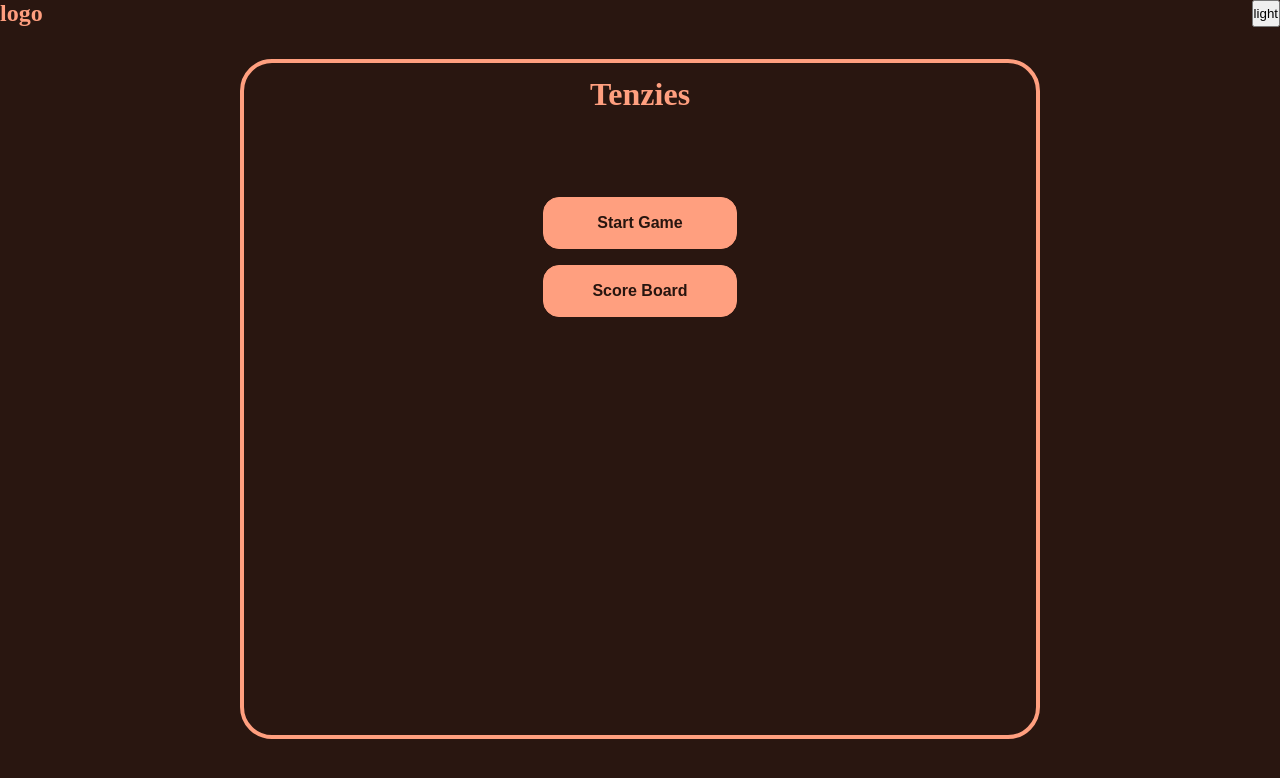
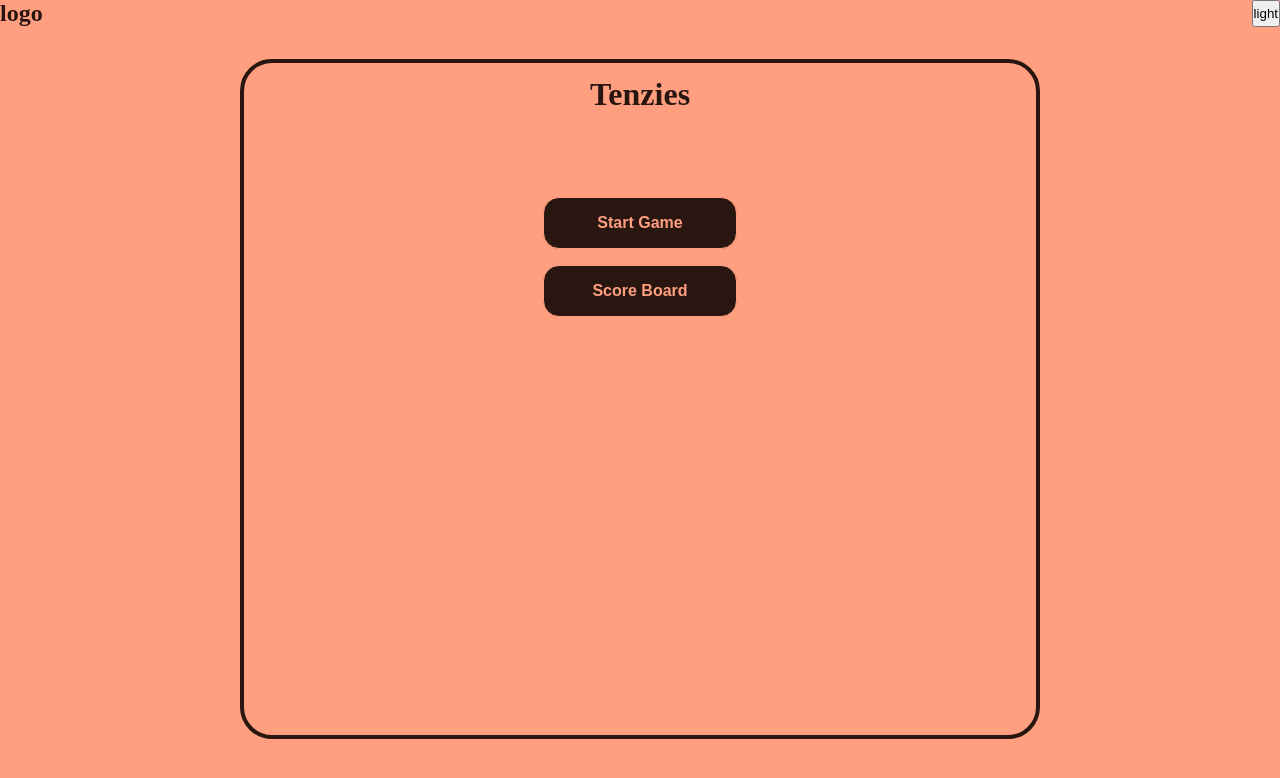
Before and after one commit to Vhickyy/tenzies-v2, a React (Vite) app: page / in a window 1280 px wide. Shown: the top 778 px of the page. Built offline with nearby package versions, Linux system fonts and the light colour scheme.

Commit message:
set up theme functionality

```diff
--- a/src/App.tsx
+++ b/src/App.tsx
@@ -1,4 +1,4 @@
-import styled from "styled-components";
+import styled, {ThemeProvider}from "styled-components";
 import DiceWrapper from "./components/DiceWrapper";
 // import Header from "./components/Header";
 import Scores from "./components/Scores";
@@ -7,21 +7,26 @@ import { useTenzies } from "./context/TenziesContext";
 import End from "./components/End";
 import { Button } from "./styles/ButtonStyle";
 
-
+const lightTheme = {
+  color:"#291610",
+  background:"#ff9f7f"
+}
+const darkTheme = {
+  color:"#ff9f7f",
+  background:"#291610"
+}
 function App() {
   const {start,checkScore,startGame,end,checkScoreBoard} = useTenzies();
-  const [theme,setTheme] = useState('light');
-  const change = () => {
-    if(theme === 'light'){
-      setTheme('dark')
-    }else
-    setTheme('light')
+  const [theme,setTheme] = useState(true);
+  const toggleTheme = () => {
+    setTheme(preVal => !preVal)
   }
   return (
+    <ThemeProvider theme={theme ? lightTheme : darkTheme}>
       <Wrapper>
         <div className="header">
             <h2>logo</h2>
-          <button onClick={change}>{theme === 'light' ? "light": "dark"}</button>
+            <button onClick={toggleTheme}>{theme ? "light": "dark"}</button>
           </div>
         <div className="main">
             <div className="title">
@@ -30,27 +35,25 @@ function App() {
             {!start && !checkScore && !end && <div className="btnContainer">
               <Button onClick={startGame}>Start Game</Button>
               <Button onClick={checkScoreBoard}>Score Board</Button>
-            {/* <button onClick={startGame}>Start Game</button> */}
-            {/* <button onClick={checkScoreBoard}>Score Board</button> */}
             </div>}
             {start ? <DiceWrapper/> : checkScore ? <Scores /> : end ? <End/> : null}
         </div>
       </Wrapper>
+    </ThemeProvider>
   )
 }
 
 export default App;
 
 const Wrapper = styled.main`
-  background-color: #291610;
-  color: white;
-  color: #ff9f7f;
+  background-color: ${(props)=> props.theme.background};
+  color: ${(props)=> props.theme.color};
   height: 100vh;
   .main{
     width: min(95%,50rem);
     margin: 2rem auto;
-    border: .25rem solid #ff9f7f;
-    min-height: 85vh;
+    border: .25rem solid ${(props)=> props.theme.color};
+    height: 85vh;
     text-align: center;
     padding: .8rem 1rem;
     display: flex;
@@ -70,6 +73,5 @@ const Wrapper = styled.main`
     place-content: center;
     row-gap: 1rem;
     height: 15rem;
-
   }
 `
--- a/src/components/DiceFace.tsx
+++ b/src/components/DiceFace.tsx
@@ -1,6 +1,6 @@
 import styled from "styled-components";
 import { useTenzies } from "../context/TenziesContext";
-const DiceFace = ({value,id,isHeld}:{value:number,id:number,isHeld:boolean}) => {
+const DiceFace = ({value,id,isHeld}:{value:number,id?:number | undefined,isHeld?:boolean}) => {
   const {holdDice} = useTenzies();
   let dotStyle:string = '';
   if(value === 1){
@@ -25,7 +25,7 @@ const DiceFace = ({value,id,isHeld}:{value:number,id:number,isHeld:boolean}) =>
   };
   return (
     <Wrapper>
-        <div className={`dotface ${dotStyle}`} onClick={()=>holdDice(id)} style={isHeld ? {backgroundColor:"green"} : {backgroundColor:"black"}}>
+        <div className={`dotface ${dotStyle}`} onClick={()=> holdDice(id)} style={isHeld === true ? {backgroundColor:"green"} : isHeld === false ? {backgroundColor:"black"} : {backgroundColor:"black"}}>
          {fun()}
         </div>
     </Wrapper>
--- a/src/components/DiceWrapper.tsx
+++ b/src/components/DiceWrapper.tsx
@@ -36,8 +36,8 @@ const DiceWrapper = () => {
   )
 }
 export default DiceWrapper;
+const Wrapper = styled.div`
 
-const Wrapper = styled.div`
 display: grid;
 place-items: center;
 gap: .7rem;
--- a/src/components/End.tsx
+++ b/src/components/End.tsx
@@ -3,7 +3,7 @@ import {useTenzies} from '../context/TenziesContext';
 import { Button } from '../styles/ButtonStyle';
 const End = () => {
   const {roll,diceArray,counter,startGame,checkScoreBoard,goHome} = useTenzies();
-  const everyfun = diceArray.every(dice=> dice.value === diceArray[0].value);
+  const everyfun = diceArray.every(dice=> dice.value === diceArray[0].value && dice.isHeld);
 
   return (
     <Wrapper>
@@ -13,7 +13,7 @@ const End = () => {
           {everyfun ? <p>You won!</p> : <p>You failed!</p>}
           {everyfun && <div>{diceArray[0].value}</div>}
         </div>
-        <p>Time: {10 - counter}s</p>
+        <p>Time-left: {counter}s</p>
       </div>
       <div className='btn-group'>
         <Button onClick={startGame}>Play Again</Button>
--- a/src/components/Scores.tsx
+++ b/src/components/Scores.tsx
@@ -2,8 +2,9 @@ import {useTenzies} from '../context/TenziesContext';
 import {useEffect} from 'react';
 import styled from 'styled-components';
 import { Button } from '../styles/ButtonStyle';
+import DiceFace from './DiceFace';
 const Scores = () => {
-  const {setScore,} = useTenzies()
+  const {setScore,scoreArray} = useTenzies()
   useEffect(()=>{
     const newScore = JSON.parse(`${localStorage.getItem('score')}`);
     setScore(newScore)
@@ -16,47 +17,22 @@ const Scores = () => {
           <p>Rolls</p>
           <p>Time Taken</p>
         </div>
-        <div className='grid'>
-          <p>2</p>
-          <p>2</p>
-          <p>2</p>
-        </div>
-        <div className='grid'>
-          <p>2</p>
-          <p>2</p>
-          <p>2</p>
-        </div>
-        <div className='grid'>
-          <p>2</p>
-          <p>2</p>
-          <p>2</p>
-        </div>
-        <div className='grid'>
-          <p>2</p>
-          <p>2</p>
-          <p>2</p>
-        </div>
-        <div className='grid'>
-          <p>2</p>
-          <p>2</p>
-          <p>2</p>
+         {scoreArray?.length ?
+          <>
+          {scoreArray.map((dice,index)=> {return(
+            <div key={index} className='grid'>
+              <DiceFace value={dice.value}/>
+              <p>{dice.rolls}</p>
+              <p>{dice.time}s</p>
+            </div>
+          )})}</> : <>no score</>}
+        <div className='btn'>
+          <Button>Clear</Button>
+          <Button>Home</Button>
         </div>
       </div>
-      <div className='btn'>
-        <Button>Clear</Button>
-        <Button>Home</Button>
-      </div>
-
-      {/* {scoreArray?.length ?
-      <>
-      {scoreArray.map(dice=> {return(
-        <div>
-          <p>{dice.value}</p>
-          <p>{dice.rolls}</p>
-          <p>{dice.time}s</p>
-        </div>
-      )})}</> : <>no score</>} */}
-      {/* <button onClick={clear}>clear</button> */}
+      {/* <button onClick={()=>console.log("hi")
+      }>clear</button> */}
     </Wrapper>
   )
 }
@@ -71,6 +47,7 @@ const Wrapper = styled.div`
   margin-top: 1rem;
   font-size: 1.2rem;
   .main-grid{
+    height: 100%;
     display: grid;
     row-gap: .3rem;
     margin-bottom: 2rem;
@@ -81,12 +58,13 @@ const Wrapper = styled.div`
   .grid{
     display: grid;
     grid-template-columns: repeat(3,1fr);
+    place-items: center;
     /* background-color: aliceblue; */
-    padding-block: 1rem;
+    padding-block: .3rem;
   }
   .btn{
+    padding-top: .5rem;
     display: flex;
     justify-content: space-between;
   }
-
 `
--- a/src/context/TenziesContext.tsx
+++ b/src/context/TenziesContext.tsx
@@ -14,7 +14,7 @@ const initialState:initialStateProps = {
     diceArray: generateDiceArray(),
     start: false,
     checkScore: false,
-    counter: 15,
+    counter: 59,
     end:false,
     roll: 0,
     scoreArray: JSON.parse(`${localStorage.getItem('score')}`) || []
@@ -24,7 +24,7 @@ const initState = {
     startGame: () => {},
     checkScoreBoard: () => {},
     rollDice: () => {},
-    holdDice: (_value:number) => {},
+    holdDice: (_value:number | undefined) => {},
     determineWinner: ()=>{},
     counting: () => {},
     goHome: () => {},
@@ -35,23 +35,20 @@ const TenziesContext = createContext<typeof initState>({} as typeof initState);
 export const TenziesProvider = ({children}: {children:React.ReactNode}) => {
     const [state,dispatch] = useReducer(reducer,initialState);
     const determineWinner = () => {
-        const heldDice: DiceProps | undefined= state.diceArray.find(dice=>dice.isHeld === true)
+        const heldDice: DiceProps | undefined= state.diceArray.find(dice=>dice.isHeld === true);
         const win = state.diceArray.every(dice=> dice.isHeld === true && dice.value === heldDice?.value);
-        const mainScore = 10;
+        const mainScore = 59;
         if(state.counter === 0 || win){
             setTimeout(()=>{
                 dispatch({type:"END"});
-                console.log(state.scoreArray);
                 if(win){
                     let newScore = [...state.scoreArray,{id:1,value:state.diceArray[0].value,rolls:state.roll,time:mainScore - state.counter}]
                     const sameTime = newScore.filter(dice=>dice.time === state.counter)
                     if(sameTime.length >= 2) sameTime.sort((a,b)=>a.rolls - b.rolls);
                     console.log(sameTime);
-
                     const notSameTime = newScore.filter(dice=>dice.time !== state.counter);
                     newScore = [...sameTime,...notSameTime]
                     console.log(newScore);
-
                     const sett = newScore.sort((a,b)=>a.time - b.time).slice(0,5);
                     console.log(sett);
                     localStorage.setItem('score',JSON.stringify(sett))
@@ -65,7 +62,7 @@ export const TenziesProvider = ({children}: {children:React.ReactNode}) => {
     const checkScoreBoard = () => {
         dispatch({type:"CHECK_SCORE"})
     };
-    const holdDice = (value:number) => {
+    const holdDice = (value:number | undefined) => {
         dispatch({type:"HOLD",payload:value})
     };
     const rollDice = () => {
--- a/src/context/TenziesReducer.ts
+++ b/src/context/TenziesReducer.ts
@@ -3,7 +3,7 @@ import {initialStateProps,Game,Hold,setScore} from '../types'
 export const reducer = (state:initialStateProps,action: Game | Hold | setScore) => {
     if(action.type === "START_GAME"){
         const newScore = JSON.parse(`${localStorage.getItem('score')}`) || [];
-        return {...state,start:true,end:false,roll:0,counter:15,diceArray:generateDiceArray(),scoreArray:newScore}
+        return {...state,start:true,end:false,roll:0,counter:59,diceArray:generateDiceArray(),scoreArray:newScore}
     }
     if(action.type === "CHECK_SCORE"){
         return {...state,checkScore:true,end:false}
--- a/src/styles/ButtonStyle.tsx
+++ b/src/styles/ButtonStyle.tsx
@@ -1,19 +1,18 @@
 import styled from "styled-components";
 
 export const Button = styled.button`
-      /* width: 15rem; */
       padding: 1rem 3rem;
       border-radius: 1rem;
       font-size: 1rem;
       font-weight: 700;
-      background-color: #ff9f7f;
-      border: 1px solid #ff9f7f;
-      color: #27150f;
+      background-color: ${(props)=> props.theme.color};
+      border: 1px solid ${(props)=> props.theme.background};
+      color: ${(props)=> props.theme.background};
       transition: all .2s linear;
       cursor: pointer;
     &:hover{
-      background-color: #27150f;
-      color: #ff9f7f;
-      border: 1px solid #ff9f7f;
+      background-color: ${(props)=> props.theme.background};
+      color: ${(props)=> props.theme.color};
+      border: 1px solid ${(props)=> props.theme.color};
     }
 `
--- a/src/types/types.ts
+++ b/src/types/types.ts
@@ -17,7 +17,7 @@ export type Game = {
 }
 export type Hold = {
     type: "HOLD"
-    payload: number
+    payload: number | undefined
 }
 export type setScore = {
     type: "SET_SCORE",
```
Lines whose indentation alone changed are shown as unchanged.
